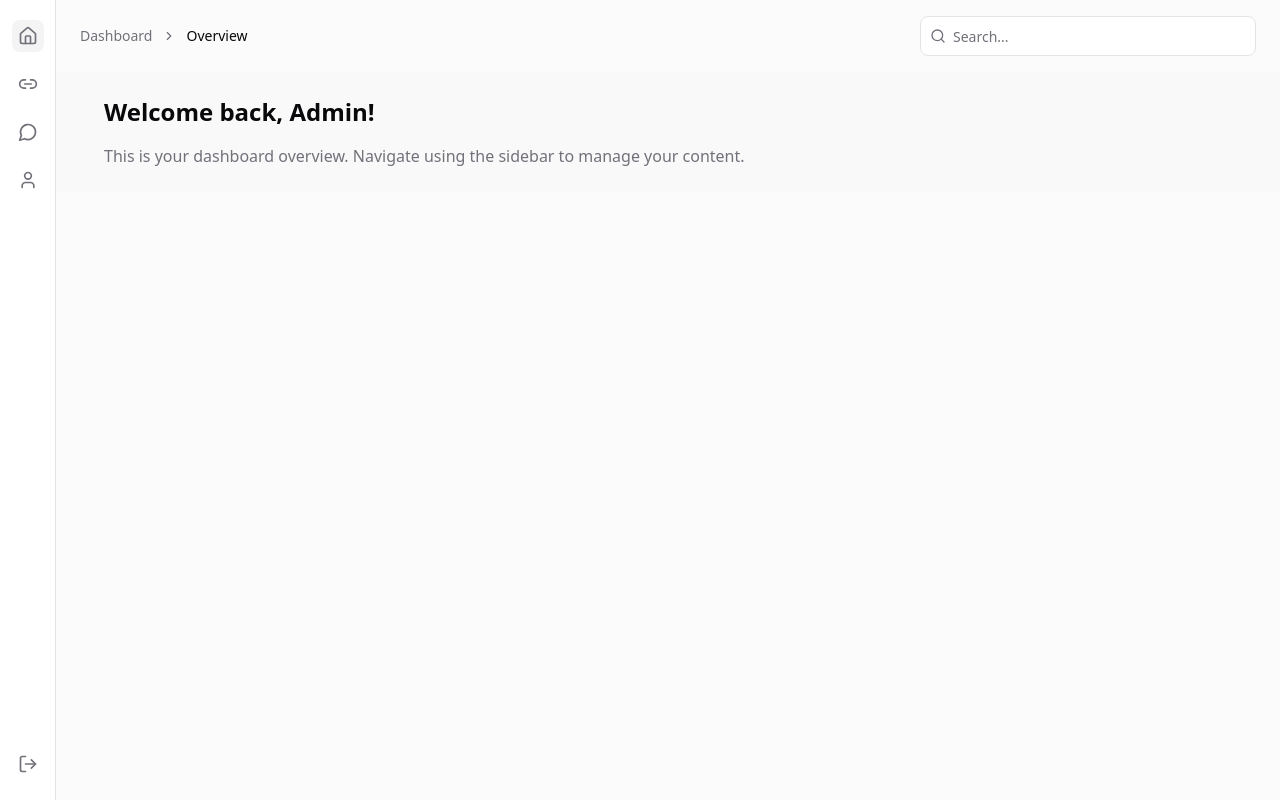
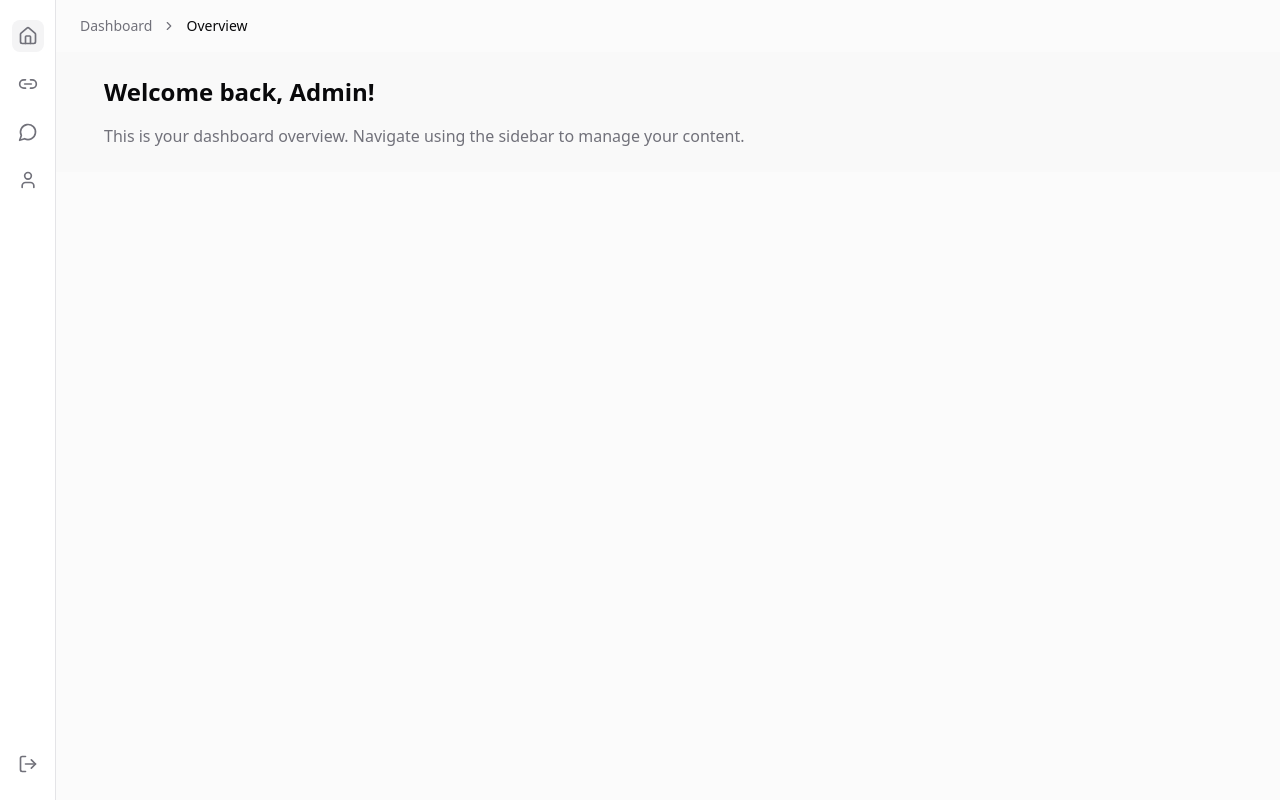
Before and after one commit to dongshu2013/the-sniper-dashboard, a Next.js app: page /dashboard/overview in a window 1280 px wide. Built offline with nearby package versions, Linux system fonts and the light colour scheme; sample sign-in values are in the browser's storage.

Commit message:
del useless

```diff
--- a/app/dashboard/layout.tsx
+++ b/app/dashboard/layout.tsx
@@ -21,7 +21,6 @@ import {
 } from '@/components/ui/tooltip';
 import { NavItem } from './nav-item';
 import { useRouter, usePathname } from 'next/navigation';
-import { SearchInput } from './search';
 import React from 'react';
 
 export default function DashboardLayout({
@@ -52,7 +51,6 @@ export default function DashboardLayout({
           <header className="sticky top-0 z-30 flex h-14 items-center gap-4 border-b bg-background px-4 sm:static sm:h-auto sm:border-0 sm:bg-transparent sm:px-6">
             <MobileNav onLogout={handleLogout} />
             <DashboardBreadcrumb />
-            <SearchInput />
           </header>
           <main className="grid flex-1 items-start gap-2 p-4 sm:px-6 sm:py-0 md:gap-4 bg-muted/40">
             {children}
--- a/app/dashboard/search.tsx
+++ /dev/null
@@ -1,33 +0,0 @@
-'use client';
-
-import { useTransition } from 'react';
-import { useRouter } from 'next/navigation';
-import { Input } from '@/components/ui/input';
-import { Spinner } from '@/components/icons';
-import { Search } from 'lucide-react';
-
-export function SearchInput() {
-  const router = useRouter();
-  const [isPending, startTransition] = useTransition();
-
-  function searchAction(formData: FormData) {
-    let value = formData.get('q') as string;
-    let params = new URLSearchParams({ q: value });
-    startTransition(() => {
-      router.replace(`/?${params.toString()}`);
-    });
-  }
-
-  return (
-    <form action={searchAction} className="relative ml-auto flex-1 md:grow-0">
-      <Search className="absolute left-2.5 top-[.75rem] h-4 w-4 text-muted-foreground" />
-      <Input
-        name="q"
-        type="search"
-        placeholder="Search..."
-        className="w-full rounded-lg bg-background pl-8 md:w-[200px] lg:w-[336px]"
-      />
-      {isPending && <Spinner />}
-    </form>
-  );
-}
```
